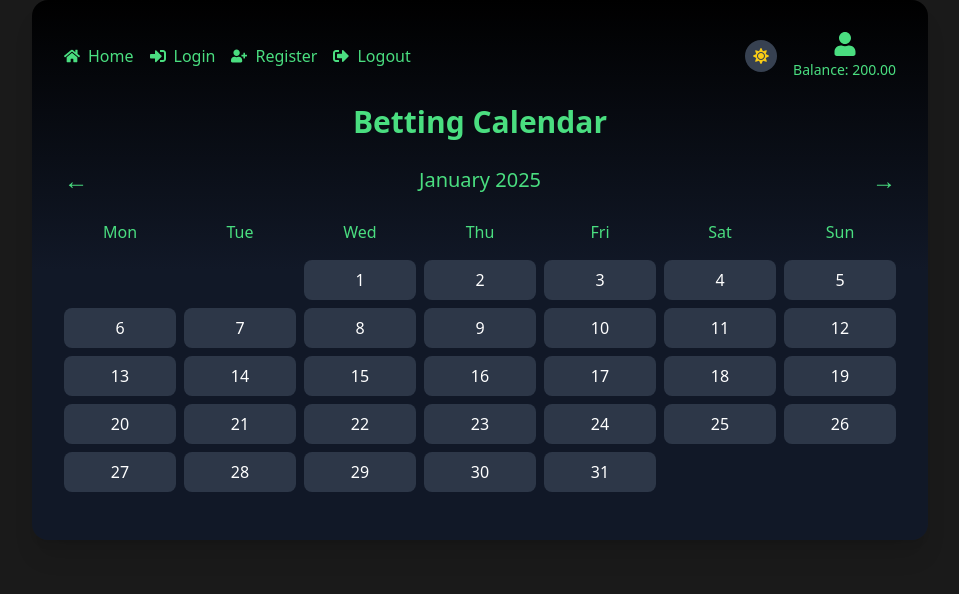
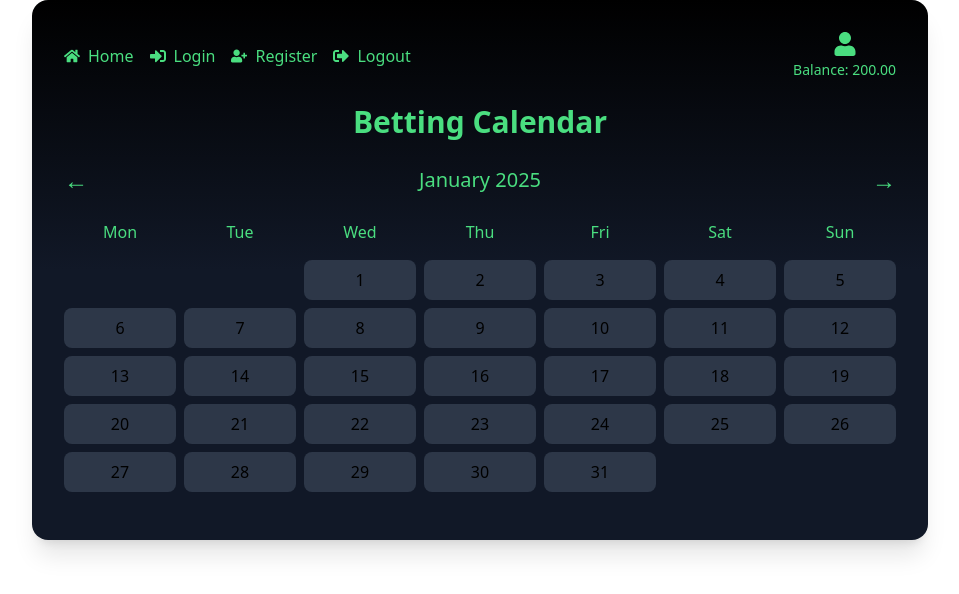
Before and after one commit to Gicone99/bets-app, a React (Create React App) app in the folder frontend/: page / in a window 1280 px wide. Shown: the top 594 px of the page, without its empty margins (160-1119 px from the left). Built offline with nearby package versions, Linux system fonts and the light colour scheme.

Commit message:
removed dark/light mode

```diff
--- a/frontend/src/components/Calendar.jsx
+++ b/frontend/src/components/Calendar.jsx
@@ -7,10 +7,8 @@ import {
   FaSignInAlt,
   FaUserPlus,
   FaSignOutAlt,
-  FaSun,
-  FaMoon,
 } from "react-icons/fa";
-import { useNavigate } from "react-router-dom";
+import { useNavigate } from "react-router-dom"; // Pentru navigare
 
 const EditBetPopup = ({
   onClose,
@@ -206,26 +204,12 @@ const Calendar = () => {
   const [showEditPopup, setShowEditPopup] = useState(false);
   const [editBetId, setEditBetId] = useState(null);
   const [balance, setBalance] = useState(200);
-  const [theme, setTheme] = useState("dark");
   const navigate = useNavigate();
-
-  // Încărcăm tema salvată din localStorage la montarea componentei
-  useEffect(() => {
-    const savedTheme = localStorage.getItem("theme") || "dark";
-    setTheme(savedTheme);
-    document.documentElement.classList.add(savedTheme);
-  }, []);
-
-  // Funcție pentru schimbarea temei
-  const toggleTheme = () => {
-    const newTheme = theme === "dark" ? "light" : "dark";
-    setTheme(newTheme);
-    localStorage.setItem("theme", newTheme);
-
-    // Actualizăm clasele de pe elementul <html>
-    document.documentElement.classList.remove(theme);
-    document.documentElement.classList.add(newTheme);
-  };
+  const handleHomeClick = () => navigate("/");
+  const handleLoginClick = () => navigate("/login");
+  const handleRegisterClick = () => navigate("/register");
+  const handleLogoutClick = () => navigate("/logout");
+  const handleUserIconClick = () => navigate("/profile");
 
   // Încărcăm pariurile din localStorage
   useEffect(() => {
@@ -543,37 +527,30 @@ const Calendar = () => {
   };
 
   return (
-    <div
-      className={`max-w-4xl mx-auto shadow-xl rounded-2xl p-8 ${
-        theme === "dark"
-          ? "bg-gradient-to-b from-black via-gray-900 to-gray-900"
-          : "bg-gradient-to-b from-black-100 via-gray-400 to-gray-400"
-      }`}
-    >
-      {/* Header cu butoane și butonul pentru schimbarea temei */}
+    <div className="max-w-4xl mx-auto bg-gradient-to-b from-black via-gray-900 to-gray-900 shadow-xl rounded-2xl p-8">
       <div className="flex justify-between items-center mb-6">
         {/* Butoanele din stânga */}
         <div className="flex space-x-4">
           <button
-            onClick={() => navigate("/")}
+            onClick={handleHomeClick}
             className="flex items-center text-green-400 hover:text-green-500 transition duration-200"
           >
             <FaHome className="mr-2" /> Home
           </button>
           <button
-            onClick={() => navigate("/login")}
+            onClick={handleLoginClick}
             className="flex items-center text-green-400 hover:text-green-500 transition duration-200"
           >
             <FaSignInAlt className="mr-2" /> Login
           </button>
           <button
-            onClick={() => navigate("/register")}
+            onClick={handleRegisterClick}
             className="flex items-center text-green-400 hover:text-green-500 transition duration-200"
           >
             <FaUserPlus className="mr-2" /> Register
           </button>
           <button
-            onClick={() => navigate("/logout")}
+            onClick={handleLogoutClick}
             className="flex items-center text-green-400 hover:text-green-500 transition duration-200"
           >
             <FaSignOutAlt className="mr-2" /> Logout
@@ -581,42 +558,18 @@ const Calendar = () => {
         </div>
 
         {/* Butonul pentru User și Balance în dreapta */}
-        <div className="flex items-center space-x-4">
-          <button
-            onClick={toggleTheme}
-            className="p-2 rounded-full bg-gray-700 hover:bg-gray-600 transition duration-200"
-          >
-            {theme === "dark" ? (
-              <FaSun className="text-yellow-400" />
-            ) : (
-              <FaMoon className="text-gray-800" />
-            )}
-          </button>
-          <div
-            className="flex flex-col items-center cursor-pointer"
-            onClick={() => navigate("/profile")}
-          >
-            <FaUser
-              className={`text-2xl ${
-                theme === "dark" ? "text-green-400" : "text-green-600"
-              }`}
-            />
-            <span
-              className={`text-sm ${
-                theme === "dark" ? "text-green-400" : "text-green-600"
-              } mt-1`}
-            >
-              Balance: {balance.toFixed(2)}
-            </span>
-          </div>
+        <div
+          className="flex flex-col items-center cursor-pointer"
+          onClick={handleUserIconClick}
+        >
+          <FaUser className="text-2xl text-green-400" />
+          <span className="text-sm text-green-400 mt-1">
+            Balance: {balance.toFixed(2)}
+          </span>
         </div>
       </div>
 
-      <h1
-        className={`text-3xl font-semibold text-center mb-6 ${
-          theme === "dark" ? "text-green-400" : "text-green-600"
-        }`}
-      >
+      <h1 className="text-3xl font-semibold text-center mb-6 text-green-400">
         Betting Calendar
       </h1>
 
--- a/frontend/src/index.css
+++ b/frontend/src/index.css
@@ -133,14 +133,3 @@
 .bg-gray-800 {
   background-color: #2d3748;
 }
-
-/* index.css */
-html.dark {
-  background-color: #1a1a1a;
-  color: #ffffff;
-}
-
-html.light {
-  background-color: #e6e8c4;
-  color: #1a1a1a;
-}
--- a/frontend/tailwind.config.js
+++ b/frontend/tailwind.config.js
@@ -4,5 +4,4 @@ module.exports = {
     extend: {},
   },
   plugins: [],
-  darkMode: "class",
 };
```
